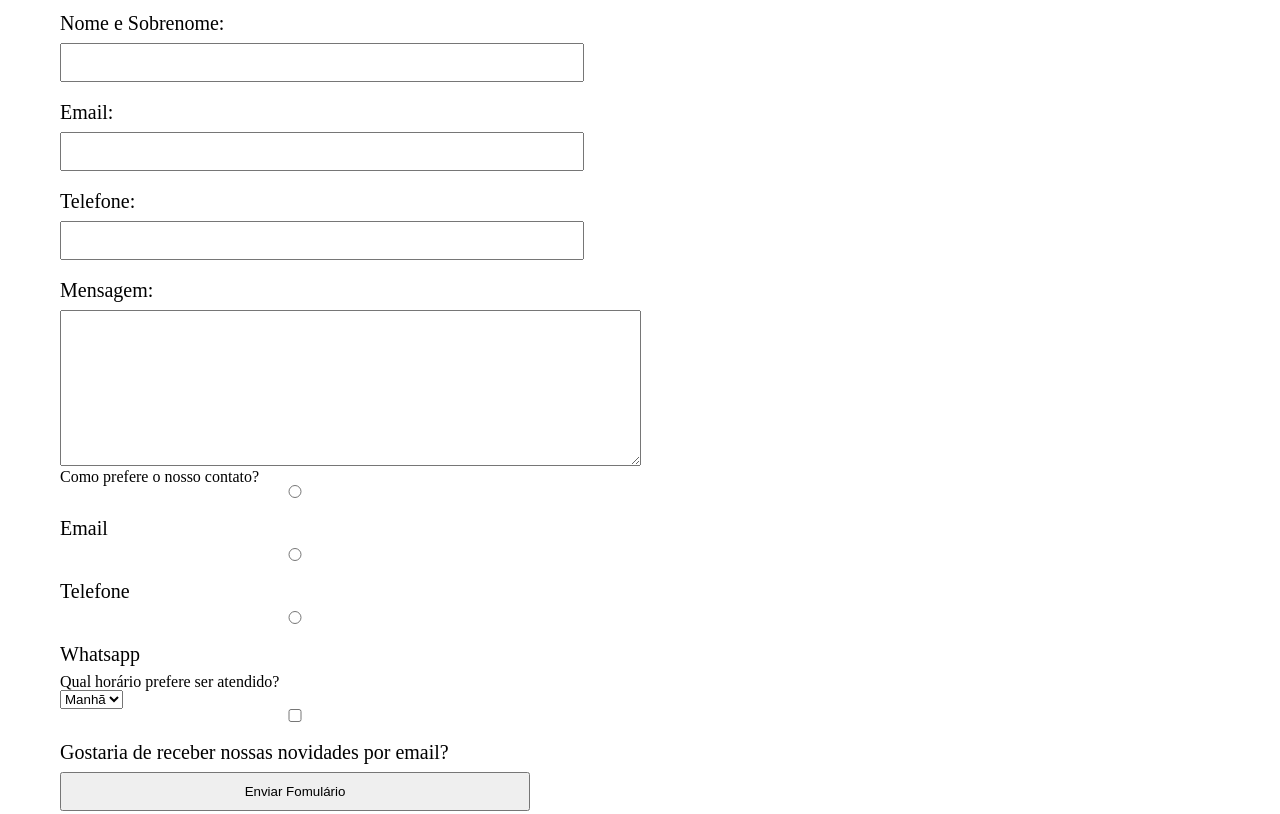
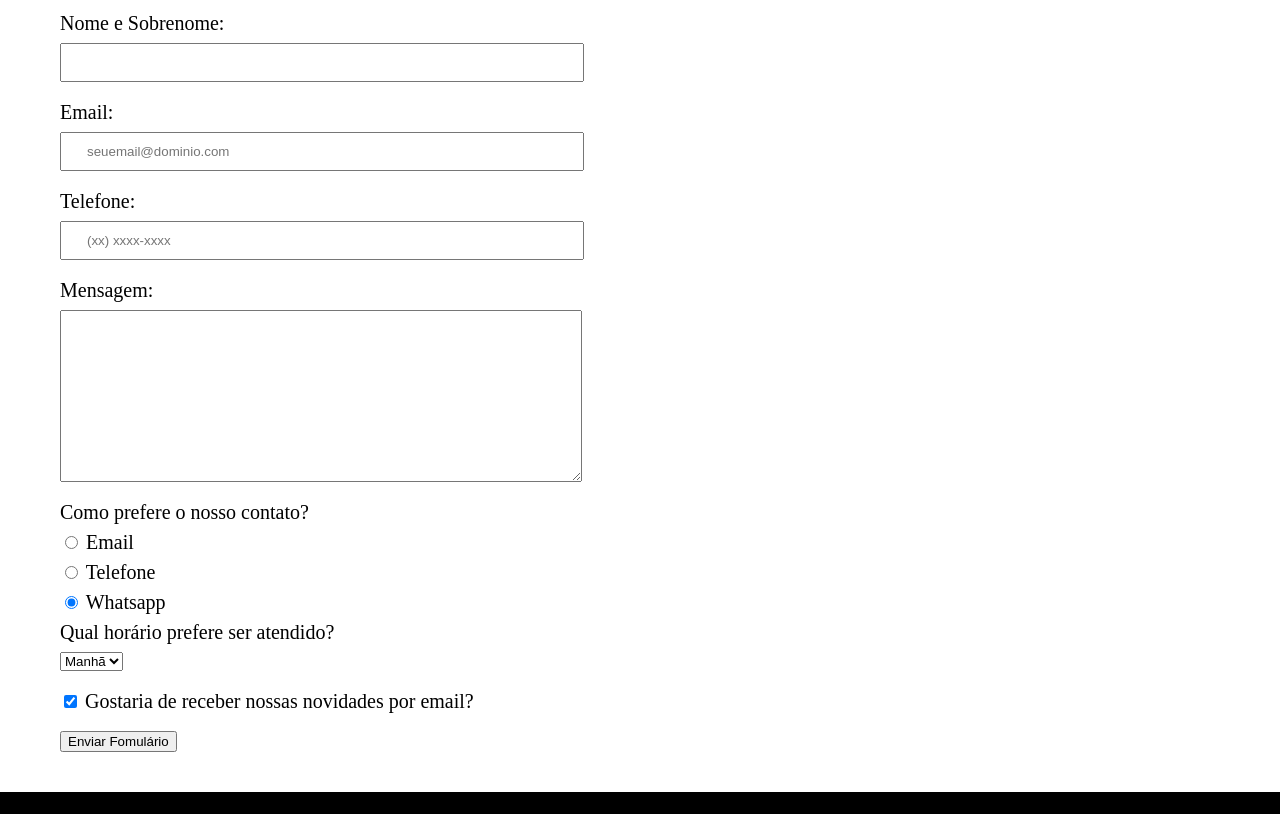
Before and after one commit to DanTinho/Barbearia, a plain HTML site: page contato.html in a window 1280 px wide. Shown: the part 320-1134 px from the top of the page. Drawn offline with Linux system fonts and the light colour scheme.

Commit message:
Add files via upload

```diff
--- a/contato.html
+++ b/contato.html
@@ -28,31 +28,31 @@
      <div class="contatomain">
         <form>
             <label for="nomesobrenome">Nome e Sobrenome: </label>
-            <input type="text" id="nomesobrenome" class="input-padrao">
+            <input type="text" id="nomesobrenome" class="input-padrao" required>
 
             <label for="email">Email: </label>
-            <input type="text" id="email" class="input-padrao">
+            <input type="email" id="email" class="input-padrao" required placeholder="seuemail@dominio.com">
 
             <label for="telefone">Telefone: </label>
-            <input type="text" id="telefone" class="input-padrao">
+            <input type="tel" id="telefone" class="input-padrao " required placeholder="(xx) xxxx-xxxx">
 
             <label for="mensagem">Mensagem: </label>
-            <textarea cols="70" rows="10" id="mensagem" class="input-padrao"></textarea>
+            <textarea cols="70" rows="10" id="mensagem" class="input-padrao" required></textarea >
 
             <div>
                 <p>Como prefere o nosso contato?</p>
                 <label for="radio-email">
-                    <input type="radio" name="contato" value="email" id="radio-email">
+                    <input type="radio" name="contato" value="email" id="radio-email" >
                     Email
                 </label>
 
                 <label for="radio-telefone">
-                    <input type="radio" name="contato" value="telefone" id="radio-telefone">
+                    <input type="radio" name="contato" value="telefone" id="radio-telefone" >
                     Telefone
                 </label>
 
                 <label for="radio-whatsapp">
-                    <input type="radio" name="contato" value="whatsapp" id="radio-whatsapp">
+                    <input type="radio" name="contato" value="whatsapp" id="radio-whatsapp" checked>
                     Whatsapp
                 </label>
             </div>
@@ -65,7 +65,7 @@
                 </select>
             </div>
             <label class="checkbox">
-                <input type="checkbox">
+                <input type="checkbox" checked>
                Gostaria de receber nossas novidades por email?
             </label>
 
--- a/style.css
+++ b/style.css
@@ -113,15 +113,19 @@ form {
     margin: 40px 0;
 }
 
-form label {
+form label, form p {
     display: block;
     font-size: 20px;
     margin: 0 0 10px;
 }
 
-form input {
+.input-padrao {
     display: block;
     margin: 0 0 20px;
     padding: 10px 25px;
     width: 50%;
 }
+
+.checkbox {
+    margin: 20px 0;
+}
```
